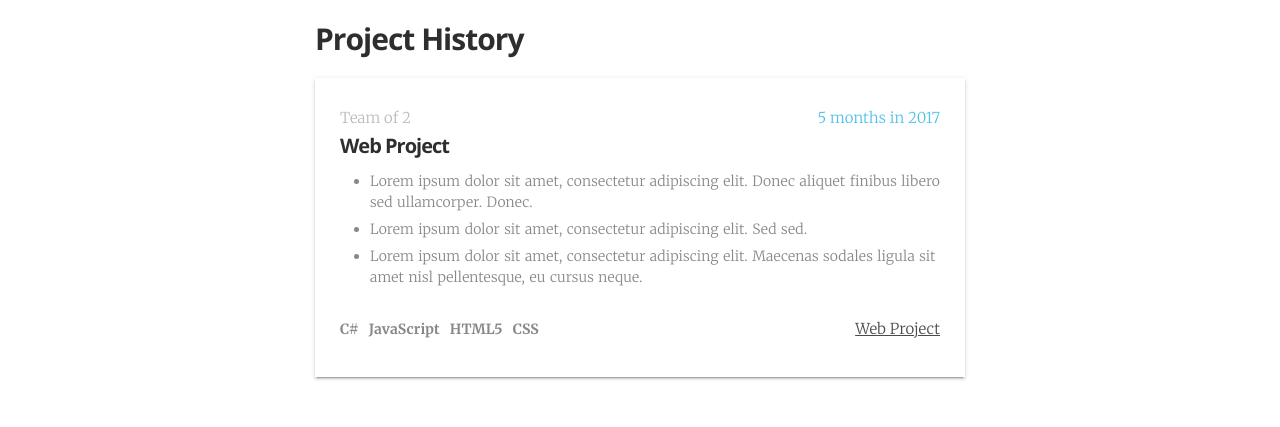
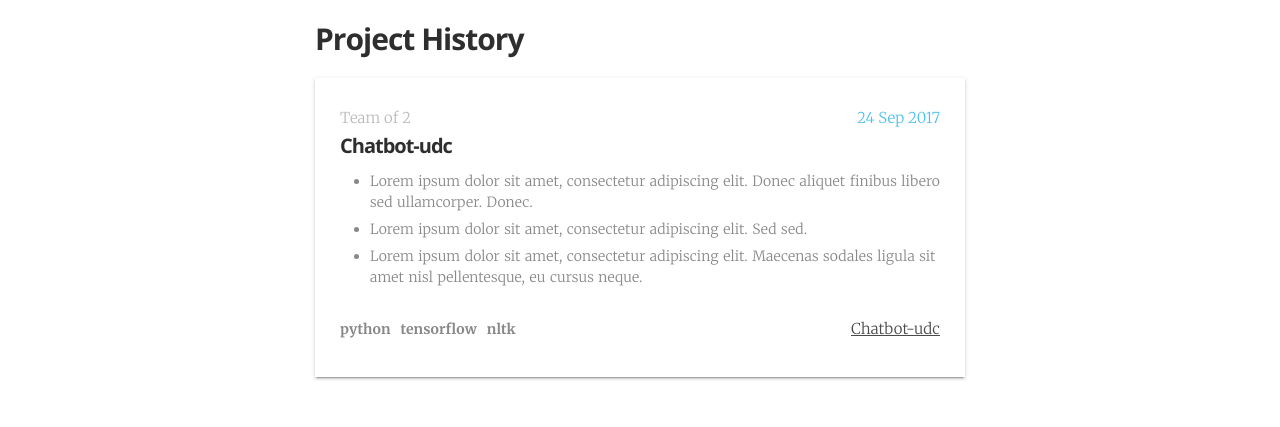
Before and after one commit to TyrionBian/tyrionbian.github.io, a Jekyll site: the page built from _pages/cv.md, in a window 1280 px wide. Shown: the part 1800-2227 px from the top of the page. Built offline with Jekyll 4.4.1, drawn with Linux system fonts in a browser that asks for light colours; some web fonts are replaced.

Commit message:
Update cv.yml

```diff
--- a/_data/cv.yml
+++ b/_data/cv.yml
@@ -34,12 +34,12 @@ tianliang:
             - "Build credit risk model"
             - "Application of artificial intelligence algorithm"
     projects:
-        - time:             "5 months in 2017"
+        - time:             "24 Sep 2017"
           team:             "Team of 2"
-          title:            "Web Project"
-          address:          "https://github.com/TyrionBian/chatbot-udc"
-          url:          "https://github.com/TyrionBian/chatbot-udc"
-          technologies:     "C#, JavaScript, HTML5, CSS"
+          title:            "Chatbot-udc"
+          url:              "https://github.com/TyrionBian/chatbot-udc"
+          describe:         "chatbot for ubuntu dialogue corpus"
+          technologies:     "python, tensorflow, nltk"
           responsibilities:
             - "Lorem ipsum dolor sit amet, consectetur adipiscing elit. Donec aliquet finibus libero sed ullamcorper. Donec."
             - "Lorem ipsum dolor sit amet, consectetur adipiscing elit. Sed sed."
```
